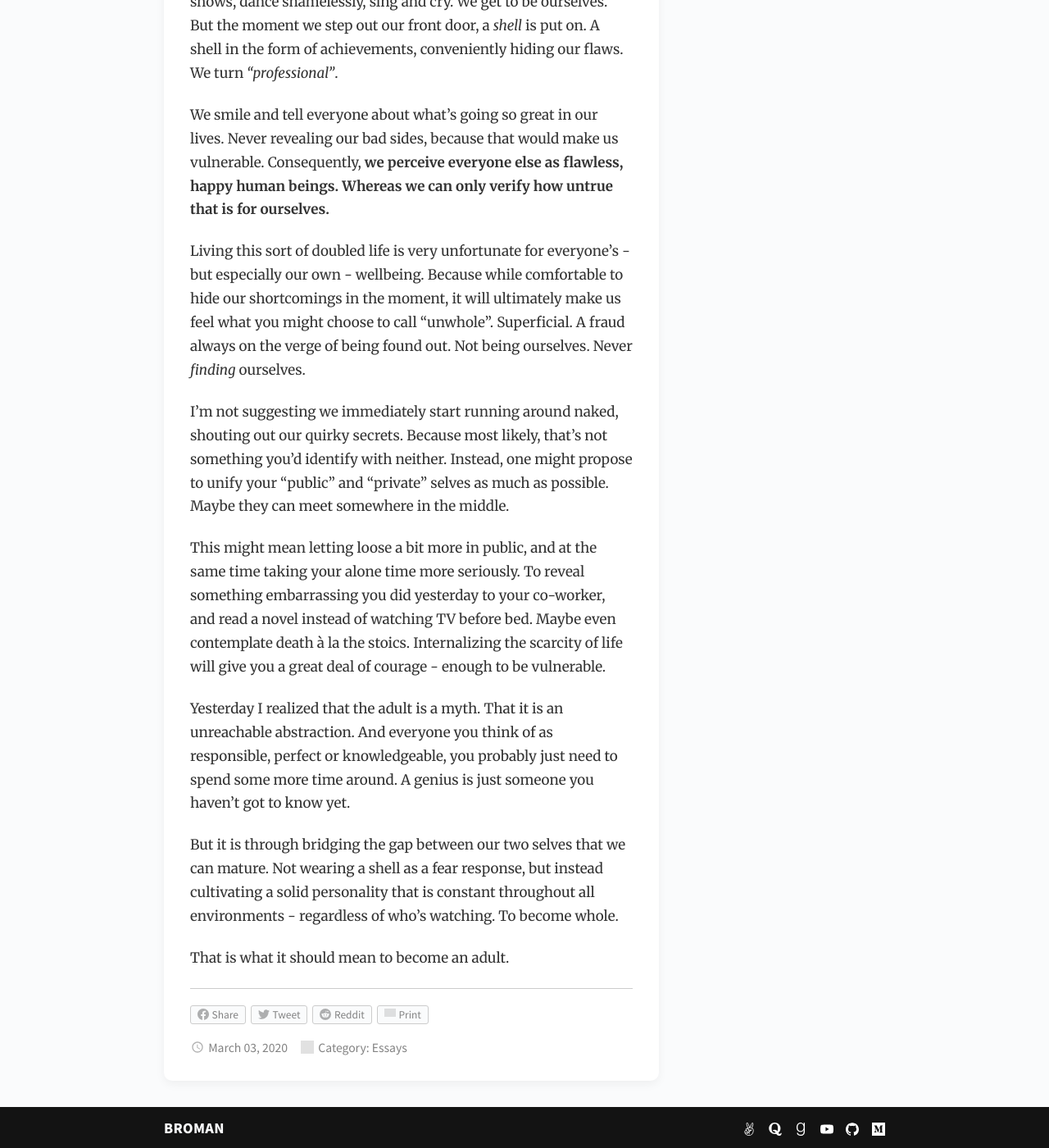
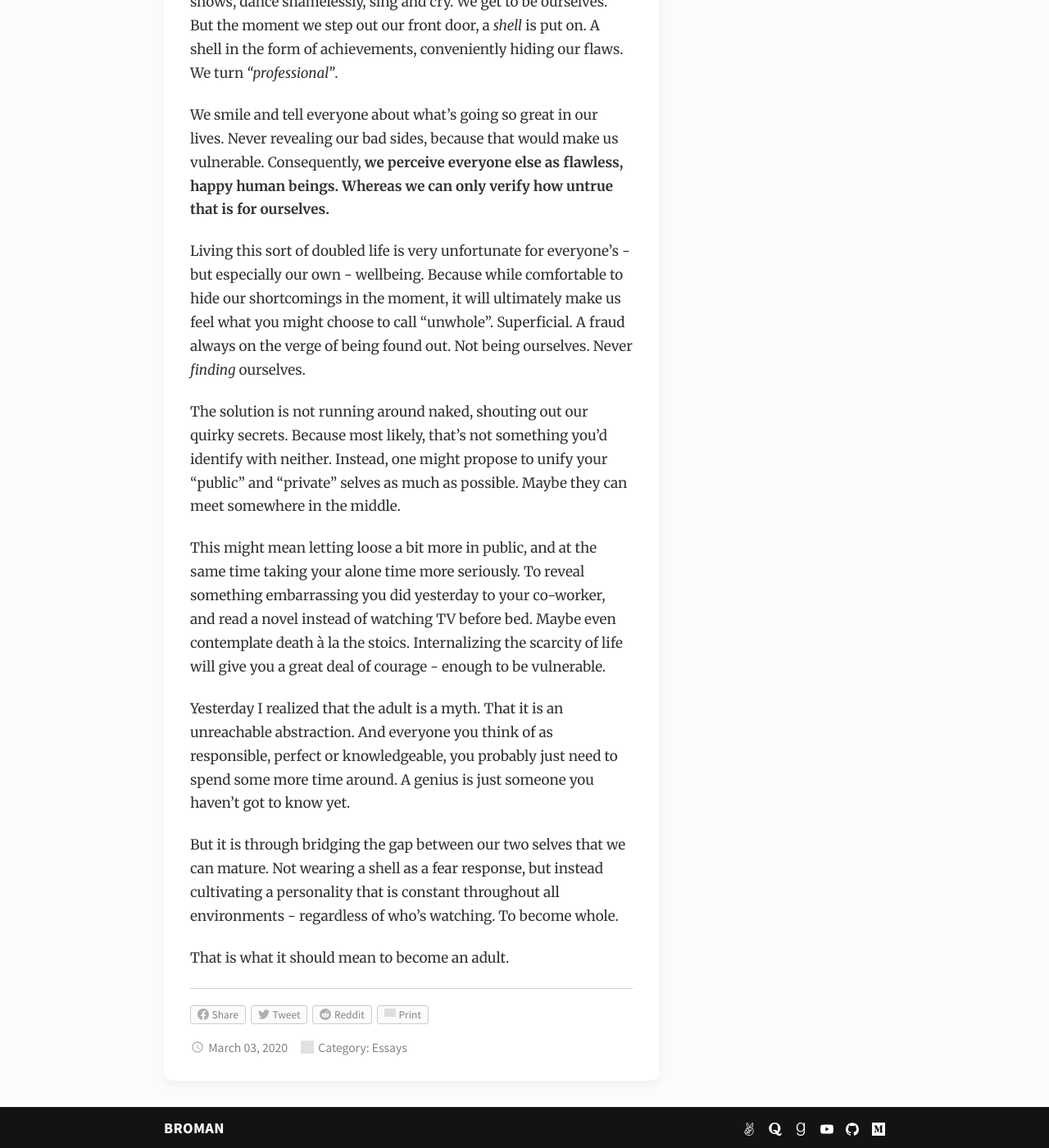
Before and after one commit to gdbroman/broman.blog, a Jekyll site: the page built from _posts/2020/2020-03-03-the-adult-is-a-lie.md, in a window 1280 px wide and 1400 px high, scrolled down 2366 px. Shown: the whole window at 82% size. Built offline with Jekyll 4.4.1, drawn with Linux system fonts in a browser that asks for light colours; some of the changed text lies outside the part shown; grey boxes are pictures that could not be loaded.

Commit message:
revision

```diff
--- a/_posts/2020/2020-03-03-the-adult-is-a-lie.md
+++ b/_posts/2020/2020-03-03-the-adult-is-a-lie.md
@@ -41,12 +41,12 @@ We smile and tell everyone about what’s going so great in our lives. Never rev
 
 Living this sort of doubled life is very unfortunate for everyone’s - but especially our own - wellbeing. Because while comfortable to hide our shortcomings in the moment, it will ultimately make us feel what you might choose to call "unwhole”. Superficial. A fraud always on the verge of being found out. Not being ourselves. Never *finding* ourselves.
 
-I’m not suggesting we immediately start running around naked, shouting out our quirky secrets. Because most likely, that’s not something you’d identify with neither. Instead, one might propose to unify your “public” and “private” selves as much as possible. Maybe they can meet somewhere in the middle.
+The solution is not running around naked, shouting out our quirky secrets. Because most likely, that’s not something you’d identify with neither. Instead, one might propose to unify your “public” and “private” selves as much as possible. Maybe they can meet somewhere in the middle.
 
 This might mean letting loose a bit more in public, and at the same time taking your alone time more seriously. To reveal something embarrassing you did yesterday to your co-worker, and read a novel instead of watching TV before bed. Maybe even contemplate death à la the stoics. Internalizing the scarcity of life will give you a great deal of courage - enough to be vulnerable.
 
 Yesterday I realized that the adult is a myth. That it is an unreachable abstraction. And everyone you think of as responsible, perfect or knowledgeable, you probably just need to spend some more time around. A genius is just someone you haven’t got to know yet.
 
-But it is through bridging the gap between our two selves that we can mature. Not wearing a shell as a fear response, but instead cultivating a solid personality that is constant throughout all environments - regardless of who’s watching. To become whole.
+But it is through bridging the gap between our two selves that we can mature. Not wearing a shell as a fear response, but instead cultivating a personality that is constant throughout all environments - regardless of who’s watching. To become whole.
 
 That is what it should mean to become an adult.
```
Also changed, not shown: other parts of _posts/2020/2020-03-03-the-adult-is-a-lie.md (+3 -3 lines).
